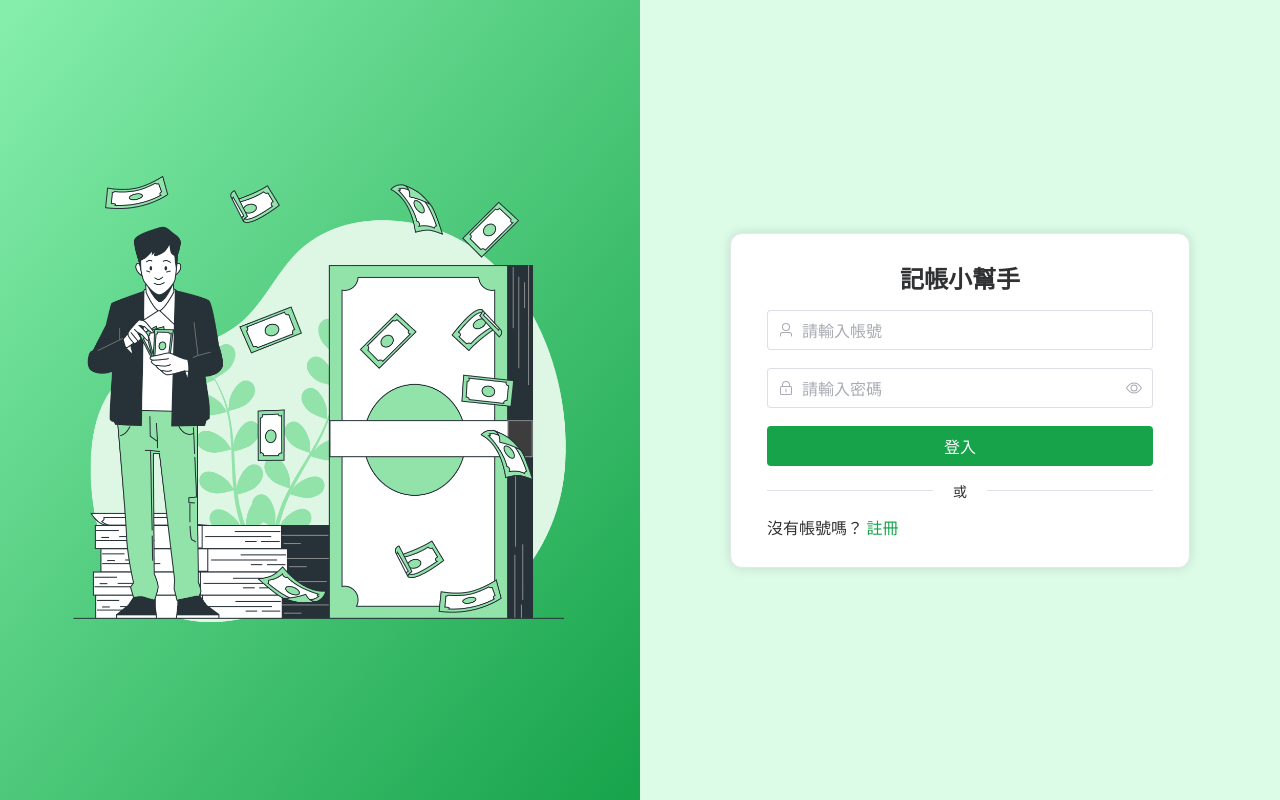
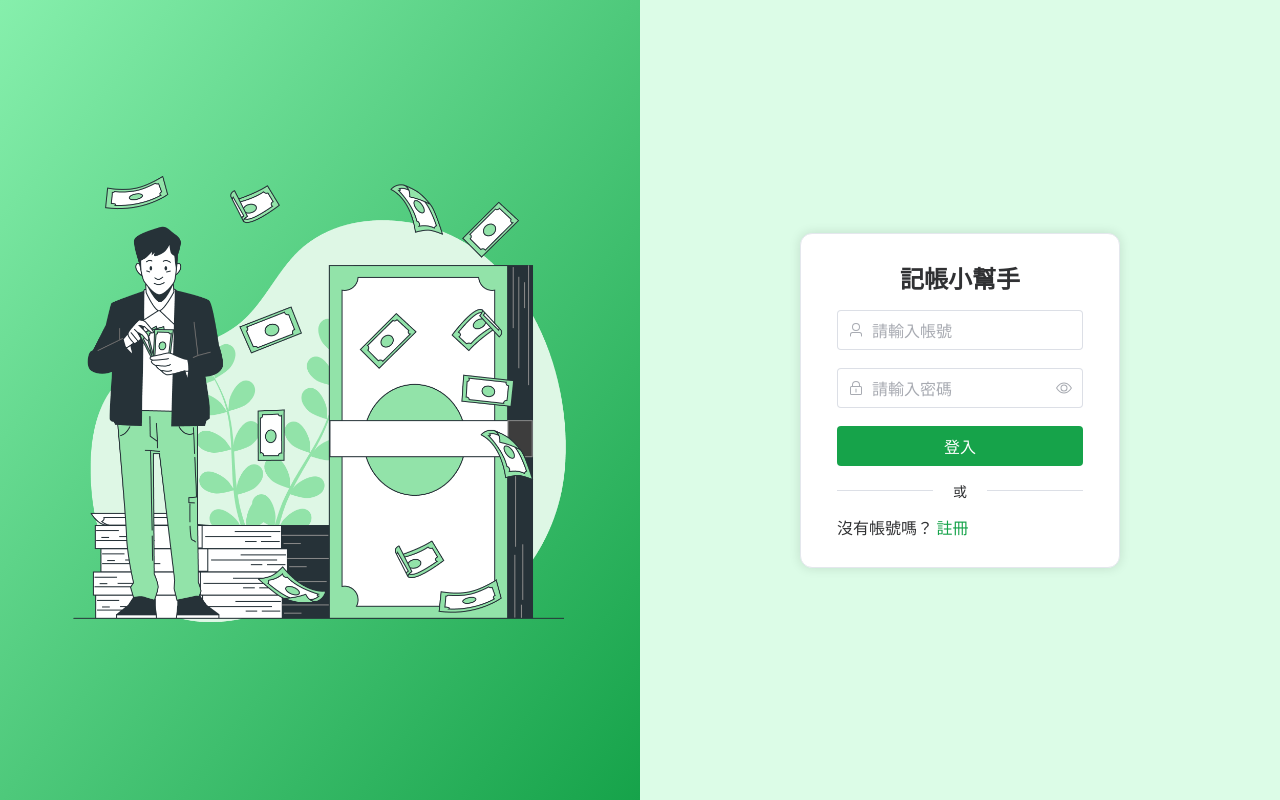
Before and after one commit to brianhsu0606/budget-tracker, a Vue app in the folder frontend/: page /login in a window 1280 px wide. Built offline with nearby package versions, Linux system fonts and the light colour scheme; no server answers.

Commit message:
style: 調整 Login card RWD

```diff
--- a/frontend/src/views/LoginView.vue
+++ b/frontend/src/views/LoginView.vue
@@ -84,15 +84,15 @@ const handleLogin = async () => {
     <el-col
       :xs="0"
       :sm="0"
-      :md="12"
+      :lg="12"
       class="bg-gradient-to-br from-green-300 to-green-600 flex justify-center items-center"
     >
       <img src="/images/login.png" alt="登入圖片" class="max-w-[80%]" />
     </el-col>
 
-    <el-col :xs="24" :sm="24" :md="12" class="bg-green-100">
+    <el-col :xs="24" :sm="24" :lg="12" class="bg-green-100">
       <div class="flex justify-center items-center h-full">
-        <el-card class="px-4 py-2 rounded-xl min-w-[460px]">
+        <el-card class="px-4 py-2 rounded-xl w-[90%] sm:w-[50%] 2xl:w-[40%]">
           <h2 class="text-2xl font-semibold text-center mb-4">記帳小幫手</h2>
 
           <!-- 登入表單 -->
@@ -133,9 +133,7 @@ const handleLogin = async () => {
               >
                 登入
               </el-button>
-
               <el-divider>或</el-divider>
-
               <span class="text-base font-medium">
                 沒有帳號嗎？
                 <span
@@ -184,9 +182,7 @@ const handleLogin = async () => {
               >
                 註冊
               </el-button>
-
               <el-divider>或</el-divider>
-
               <span class="text-base font-medium">
                 已經有帳號了？
                 <span
```
